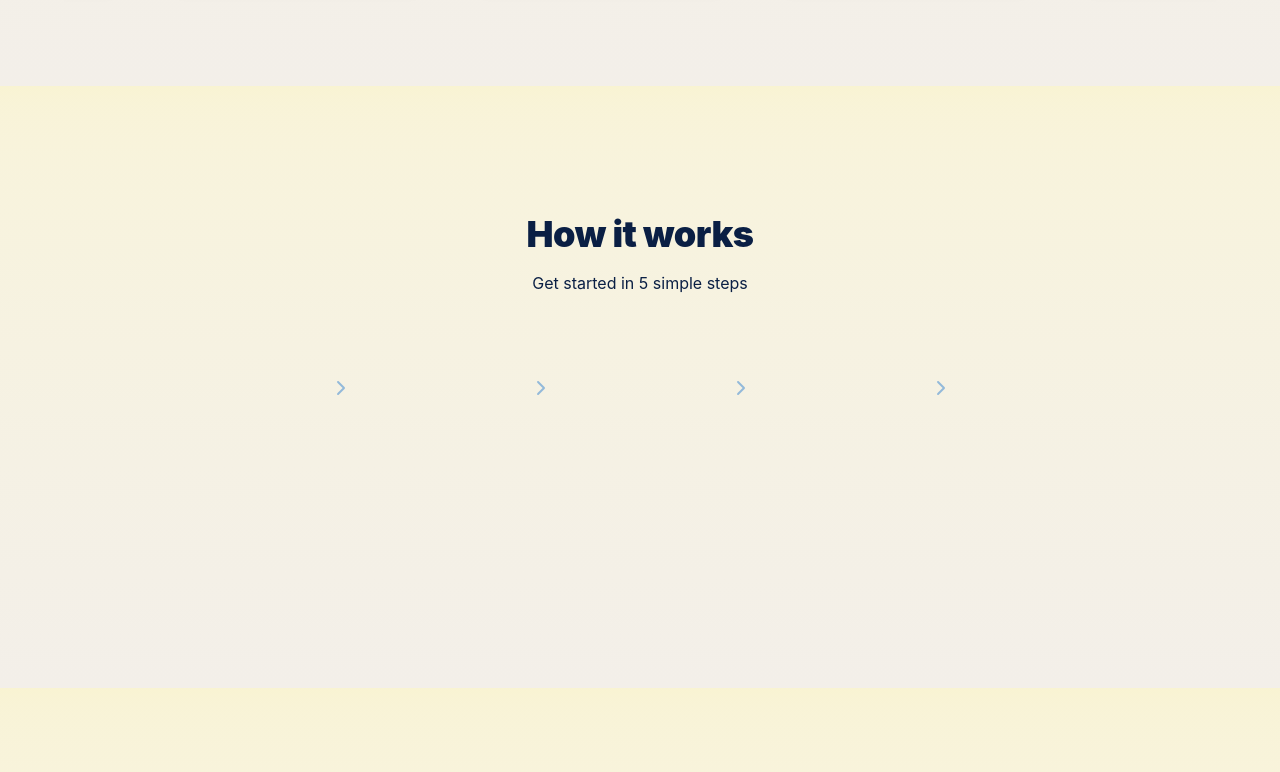
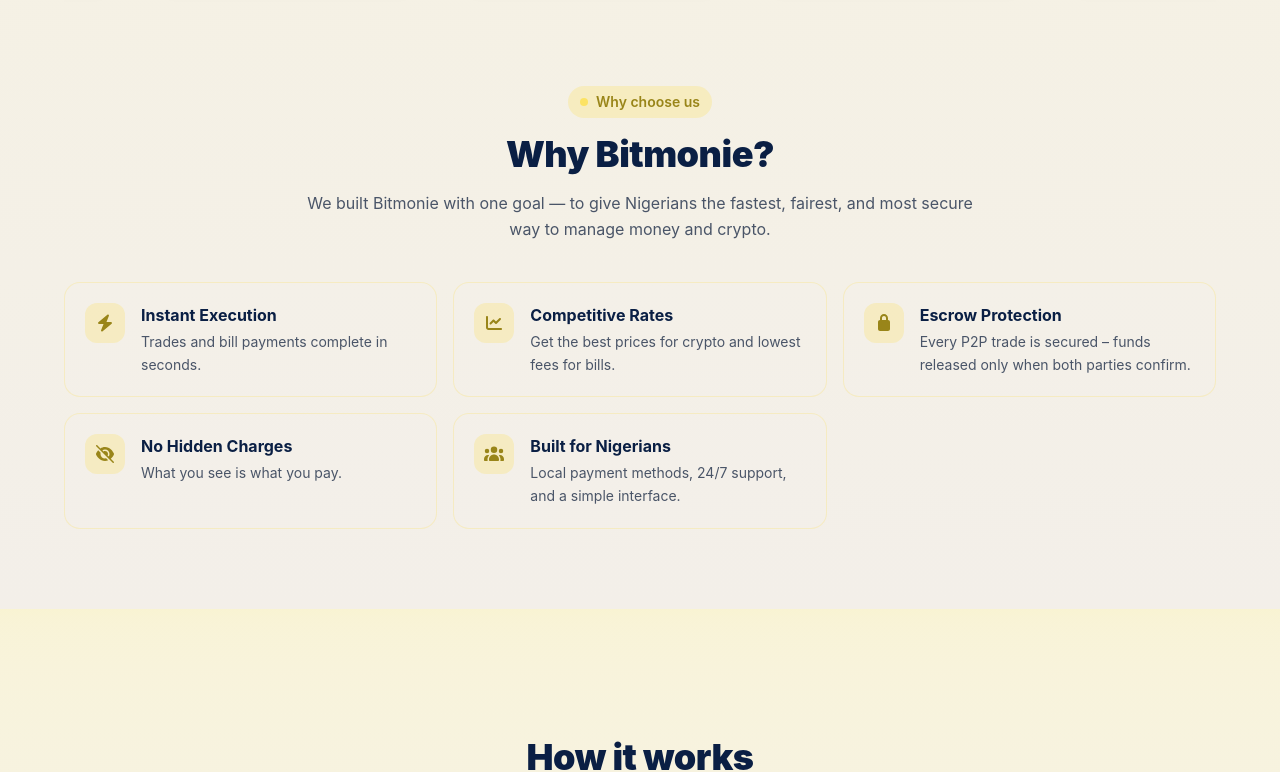
Before and after one commit to nwoemma/bitmonie, a React (Vite) app: page / in a window 1280 px wide. Shown: the part 1939-2711 px from the top of the page. Built offline with nearby package versions, Linux system fonts and the light colour scheme.

Commit message:
added some changes

```diff
--- a/src/components/pages/About.tsx
+++ b/src/components/pages/About.tsx
@@ -1,23 +1,26 @@
 import { useEffect, useRef } from 'react';
 import { FontAwesomeIcon } from '@fortawesome/react-fontawesome';
-import { faUsers, faGlobe, faRocket, faHeart } from '@fortawesome/free-solid-svg-icons';
+import {
+  faShieldAlt, faUsers, faBolt, faHandshake,
+} from '@fortawesome/free-solid-svg-icons';
 
 const values = [
-  { icon: faUsers, title: 'Community Driven', description: 'Built for the trading community' },
-  { icon: faGlobe, title: 'Global Access', description: 'Borderless banking that works everywhere you are' },
-  { icon: faRocket, title: 'Innovation Focus', description: 'Constantly pushing the boundaries of DeFi analytics' },
-  { icon: faHeart, title: 'User Centric', description: 'Your success is our mission' },
+  { icon: faShieldAlt, title: 'Security First',     description: 'Escrow protection, KYC verification, and encrypted wallets on every account.' },
+  { icon: faUsers,     title: 'Built for Nigerians', description: 'Local payment methods, NGN wallet, and 24/7 support designed for the Nigerian market.' },
+  { icon: faBolt,      title: 'Instant Everything',  description: 'Trades, bill payments, and transfers that complete in seconds — not hours.' },
+  { icon: faHandshake, title: 'Fair & Transparent',  description: 'No hidden fees. What you see before you confirm is exactly what you pay.' },
 ];
 
 const milestones = [
-  { title: 'Founded', description: 'Bitmonie is founded in Nigeria with a mission to simplify money management for Nigerians' },
-  { title: 'Beta Launch', description: 'Beta version will soon be tested by early users across Abuja and Port Harcourt' },
-  { title: 'Public Launch', description: 'Full public launch rolling out soon nationwide for all Nigerians' },
-  { title: 'The Future', description: 'Plans to support all 36 states with NGN and USD wallet support' },
+  { title: 'Founded',       description: 'Bitmonie is founded in Nigeria with a mission to simplify crypto and money management for Nigerians.' },
+  { title: 'Beta Launch',   description: 'Beta version tested by early users across Abuja and Port Harcourt — refining P2P, wallet, and bill payments.' },
+  { title: 'Public Launch', description: 'Full nationwide launch bringing crypto trading, P2P marketplace, and instant bill payments to all Nigerians.' },
+  { title: 'The Future',    description: 'Expanding to support all 36 states with NGN and USD wallets, and broader crypto asset support.' },
 ];
 
 export default function About() {
   const headerRef = useRef(null);
+  const summaryRef = useRef(null);
   const valuesRef = useRef<(HTMLDivElement | null)[]>([]);
   const milestonesRef = useRef<(HTMLDivElement | null)[]>([]);
 
@@ -31,12 +34,9 @@
     }, { threshold: 0.1 });
 
     if (headerRef.current) observer.observe(headerRef.current);
-    valuesRef.current.forEach(value => {
-      if (value) observer.observe(value);
-    });
-    milestonesRef.current.forEach(milestone => {
-      if (milestone) observer.observe(milestone);
-    });
+    if (summaryRef.current) observer.observe(summaryRef.current);
+    valuesRef.current.forEach(value => { if (value) observer.observe(value); });
+    milestonesRef.current.forEach(milestone => { if (milestone) observer.observe(milestone); });
 
     return () => observer.disconnect();
   }, []);
@@ -45,30 +45,36 @@
     <section id="about" className="pt-32 pb-20 px-6 bg-gradient-to-b from-primary/20 to-secondary overflow-hidden">
       <div className="max-w-6xl mx-auto">
 
+        {/* Header */}
         <div ref={headerRef} className="text-center max-w-2xl mx-auto mb-12 opacity-0">
           <h2 className="text-3xl md:text-4xl font-black text-text-color mb-4" style={{ letterSpacing: '-0.5px' }}>
             About Bitmonie
           </h2>
           <p className="text-text-color/70 leading-relaxed">
-            We are on a mission to make it easy for Nigerians to buy, sell, and manage cryptocurrency using Naira.
+            We are on a mission to make it simple, safe, and fast for Nigerians to buy, sell, and manage cryptocurrency — all with Naira.
           </p>
         </div>
-        {/* Brief Summary of the App */}
-        <div className="mb-16 opacity-0 animate-fade-up">
+
+        {/* Summary */}
+        <div ref={summaryRef} className="mb-16 opacity-0">
           <div className="bg-secondary/50 border border-primary/20 rounded-2xl p-8 text-center max-w-3xl mx-auto">
             <p className="text-text-color/80 leading-relaxed text-lg">
-              Bitmonie is a secure digital platform that allows users to buy, sell, and manage cryptocurrency with ease. Through our peer-to-peer (P2P) system, users can trade crypto directly with others using local currency.
-              The platform also supports gift card trading, giving users more ways to exchange value. Users can safely store their assets and withdraw funds directly to their bank accounts whenever needed.
-              Our goal is to make digital finance simple, fast, and accessible for everyone.
+              Bitmonie is a Nigerian fintech platform built to give everyone access to crypto trading, peer-to-peer (P2P) exchange,
+              instant bill payments, and a secure NGN/crypto wallet — all in one app. Our P2P escrow system protects every trade:
+              crypto is locked until both parties confirm, so no one gets cheated. Whether you are paying electricity bills, buying
+              airtime, trading Bitcoin, or withdrawing NGN to your bank account, Bitmonie makes it instant, transparent, and safe.
+              We are building the financial infrastructure Nigerians deserve.
             </p>
           </div>
         </div>
+
         {/* Values */}
         <div className="grid md:grid-cols-4 gap-6 mb-16">
           {values.map((value, index) => (
             <div
               key={index}
               ref={el => { valuesRef.current[index] = el; }}
+              style={{ animationDelay: `${index * 0.08}s` }}
               className="text-center opacity-0"
             >
               <div className="w-14 h-14 bg-primary/20 rounded-xl flex items-center justify-center mx-auto mb-3">
@@ -86,6 +92,7 @@
             <div
               key={index}
               ref={el => { milestonesRef.current[index] = el; }}
+              style={{ animationDelay: `${index * 0.08}s` }}
               className="relative opacity-0"
             >
               <div className="font-bold text-text-color mb-1">{milestone.title}</div>
--- a/src/components/pages/Features.tsx
+++ b/src/components/pages/Features.tsx
@@ -1,8 +1,12 @@
 import { useEffect, useRef } from 'react';
 import { FontAwesomeIcon } from '@fortawesome/react-fontawesome';
-import { faWallet, faPaperPlane, faShieldAlt, faCreditCard, faChartLine, faGlobe } from '@fortawesome/free-solid-svg-icons';
+import {
+  faWallet, faPaperPlane, faShieldAlt, faCreditCard,
+  faBolt, faChartLine, faLock, faEyeSlash, faUsers
+} from '@fortawesome/free-solid-svg-icons';
 import image from "../../assets/image.png";
 import image2 from "../../assets/image2.png";
+
 const features = [
   { icon: faWallet, title: 'Digital Wallet', description: 'Keep your NGN and crypto balances in one secure wallet. Deposit, withdraw and transfer funds anytime. Your money is always accessible and protected' },
   { icon: faPaperPlane, title: 'Bill Payments Made Simple', description: 'Pay electricity bills, buy data bundles, recharge airtime for all major Nigerian networks (MTN, Glo, Airtel, 9mobile), and settle other utility bills. No hidden charges, instant confirmation.' },
@@ -10,9 +14,19 @@
   { icon: faCreditCard, title: 'Crypto Trading (Buy & Sell)', description: 'Keep your NGN and crypto balances in one secure wallet. Deposit, withdraw, and transfer funds anytime. Your money is always accessible and protected.' },
 ];
 
+const whyBitmonie = [
+  { icon: faBolt,      title: 'Instant Execution',     description: 'Trades and bill payments complete in seconds.' },
+  { icon: faChartLine, title: 'Competitive Rates',      description: 'Get the best prices for crypto and lowest fees for bills.' },
+  { icon: faLock,      title: 'Escrow Protection',      description: 'Every P2P trade is secured – funds released only when both parties confirm.' },
+  { icon: faEyeSlash,  title: 'No Hidden Charges',      description: 'What you see is what you pay.' },
+  { icon: faUsers,     title: 'Built for Nigerians',    description: 'Local payment methods, 24/7 support, and a simple interface.' },
+];
+
 export default function Features() {
   const headerRef = useRef(null);
+  const whyRef = useRef(null);
   const cardsRef = useRef<(HTMLDivElement | null)[]>([]);
+  const whyCardsRef = useRef<(HTMLDivElement | null)[]>([]);
 
   useEffect(() => {
     const observer = new IntersectionObserver((entries) => {
@@ -24,9 +38,9 @@
     }, { threshold: 0.1 });
 
     if (headerRef.current) observer.observe(headerRef.current);
-    cardsRef.current.forEach(card => {
-      if (card) observer.observe(card);
-    });
+    if (whyRef.current) observer.observe(whyRef.current);
+    cardsRef.current.forEach(card => { if (card) observer.observe(card); });
+    whyCardsRef.current.forEach(card => { if (card) observer.observe(card); });
 
     return () => observer.disconnect();
   }, []);
@@ -35,6 +49,7 @@
     <section id="security" className="pt-32 pb-20 px-6 bg-gradient-to-b from-primary/20 to-secondary overflow-hidden">
       <div className="max-w-6xl mx-auto">
 
+        {/* Header */}
         <div ref={headerRef} className="text-center max-w-2xl mx-auto mb-12 opacity-0">
           <div className="inline-flex items-center gap-2 px-3 py-1.5 bg-primary/20 rounded-full mb-4">
             <span className="w-2 h-2 bg-primary rounded-full animate-pulse" />
@@ -48,6 +63,7 @@
           </p>
         </div>
 
+        {/* Feature Cards */}
         <div className="grid md:grid-cols-2 lg:grid-cols-3 gap-6">
           {features.map((feature, index) => (
             <div
@@ -66,10 +82,10 @@
             </div>
           ))}
         </div>
+
+        {/* Scrolling Images */}
         <div className="overflow-hidden w-full mt-8">
           <div className="flex flex-row gap-6 w-max animate-[slide-left_15s_linear_infinite] hover:[animation-play-state:paused]">
-
-            {/* Original + Duplicate for seamless loop */}
             {[...Array(2)].map((_, i) => (
               <div key={i} className="flex flex-row gap-6">
                 <div className="relative mt-16 rounded-2xl overflow-hidden perspective-1500">
@@ -116,8 +132,42 @@
           </div>
         </div>
 
+        {/* Why Bitmonie */}
+        <div ref={whyRef} className="mt-20 opacity-0">
+          <div className="text-center max-w-2xl mx-auto mb-10">
+            <div className="inline-flex items-center gap-2 px-3 py-1.5 bg-primary/20 rounded-full mb-4">
+              <span className="w-2 h-2 bg-primary rounded-full animate-pulse" />
+              <span className="text-sm text-tertiary font-semibold">Why choose us</span>
+            </div>
+            <h2 className="text-3xl md:text-4xl font-black text-[#0A1F44] mb-4" style={{ letterSpacing: '-0.5px' }}>
+              Why Bitmonie?
+            </h2>
+            <p className="text-[#4A5568] leading-relaxed">
+              We built Bitmonie with one goal — to give Nigerians the fastest, fairest, and most secure way to manage money and crypto.
+            </p>
+          </div>
+
+          <div className="grid sm:grid-cols-2 lg:grid-cols-3 gap-4">
+            {whyBitmonie.map((item, index) => (
+              <div
+                key={index}
+                ref={el => { whyCardsRef.current[index] = el; }}
+                style={{ animationDelay: `${index * 0.08}s` }}
+                className="opacity-0 flex items-start gap-4 p-5 rounded-2xl border border-primary/20 bg-secondary/50 hover:border-primary hover:bg-primary/10 transition-all group"
+              >
+                <div className="w-10 h-10 bg-primary/20 rounded-xl flex items-center justify-center flex-shrink-0 group-hover:bg-primary transition-all">
+                  <FontAwesomeIcon icon={item.icon} className="w-4 h-4 text-tertiary group-hover:text-[#0A1F44] transition-colors" />
+                </div>
+                <div>
+                  <h3 className="font-bold text-[#0A1F44] mb-1">{item.title}</h3>
+                  <p className="text-sm text-[#4A5568] leading-relaxed">{item.description}</p>
+                </div>
+              </div>
+            ))}
+          </div>
+        </div>
+
       </div>
-
     </section>
   );
 }
```
